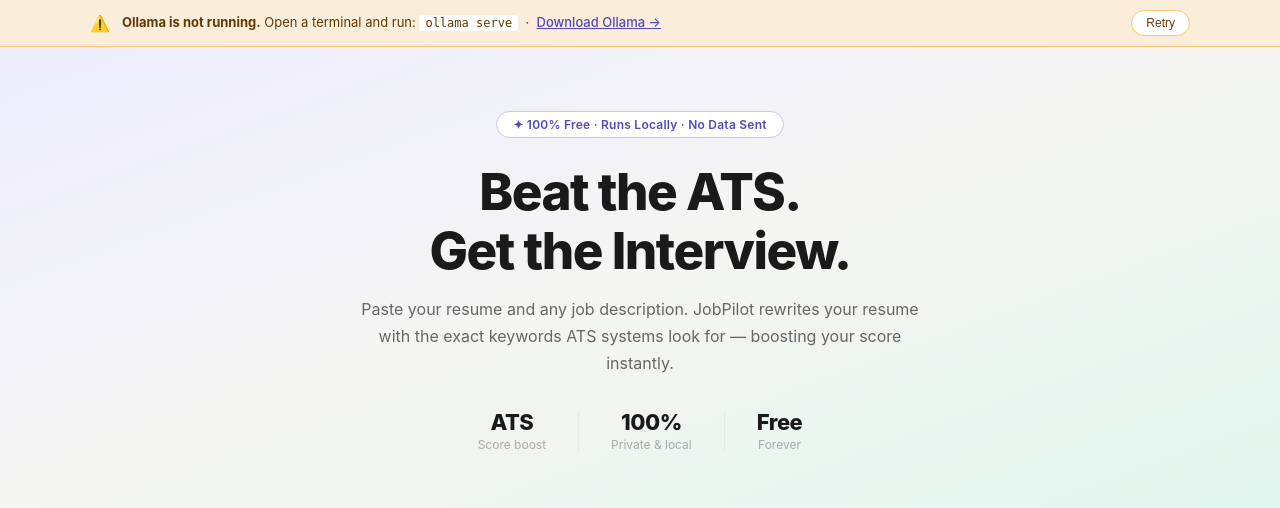
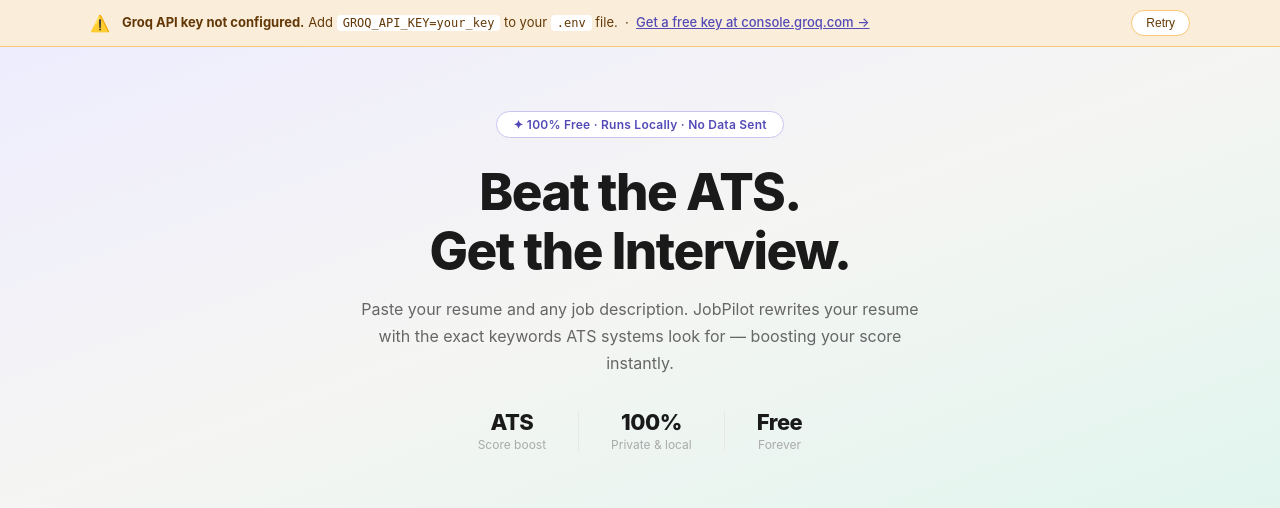
Before and after one commit to learnwithnikhil-bot/JobPilot, a Flask app: page / in a window 1280 px wide. Shown: the part 58-566 px from the top of the page. Run offline with Flask 3, Linux system fonts and the light colour scheme.

Commit message:
Update setup banner message for API key configuration

```diff
--- a/templates/index.html
+++ b/templates/index.html
@@ -26,9 +26,9 @@
   <div class="setup-inner">
     <span>⚠️</span>
     <div class="setup-text" id="setup-text">
-      <strong>Ollama is not running.</strong>
-      Open a terminal and run: <code>ollama serve</code>
-      &nbsp;·&nbsp; <a href="https://ollama.com/download" target="_blank">Download Ollama →</a>
+      <strong>Groq API key not configured.</strong>
+      Add <code>GROQ_API_KEY=your_key</code> to your <code>.env</code> file.
+      &nbsp;·&nbsp; <a href="https://console.groq.com" target="_blank">Get a free key at console.groq.com →</a>
     </div>
     <button class="setup-retry" onclick="checkHealth()">Retry</button>
   </div>
```
